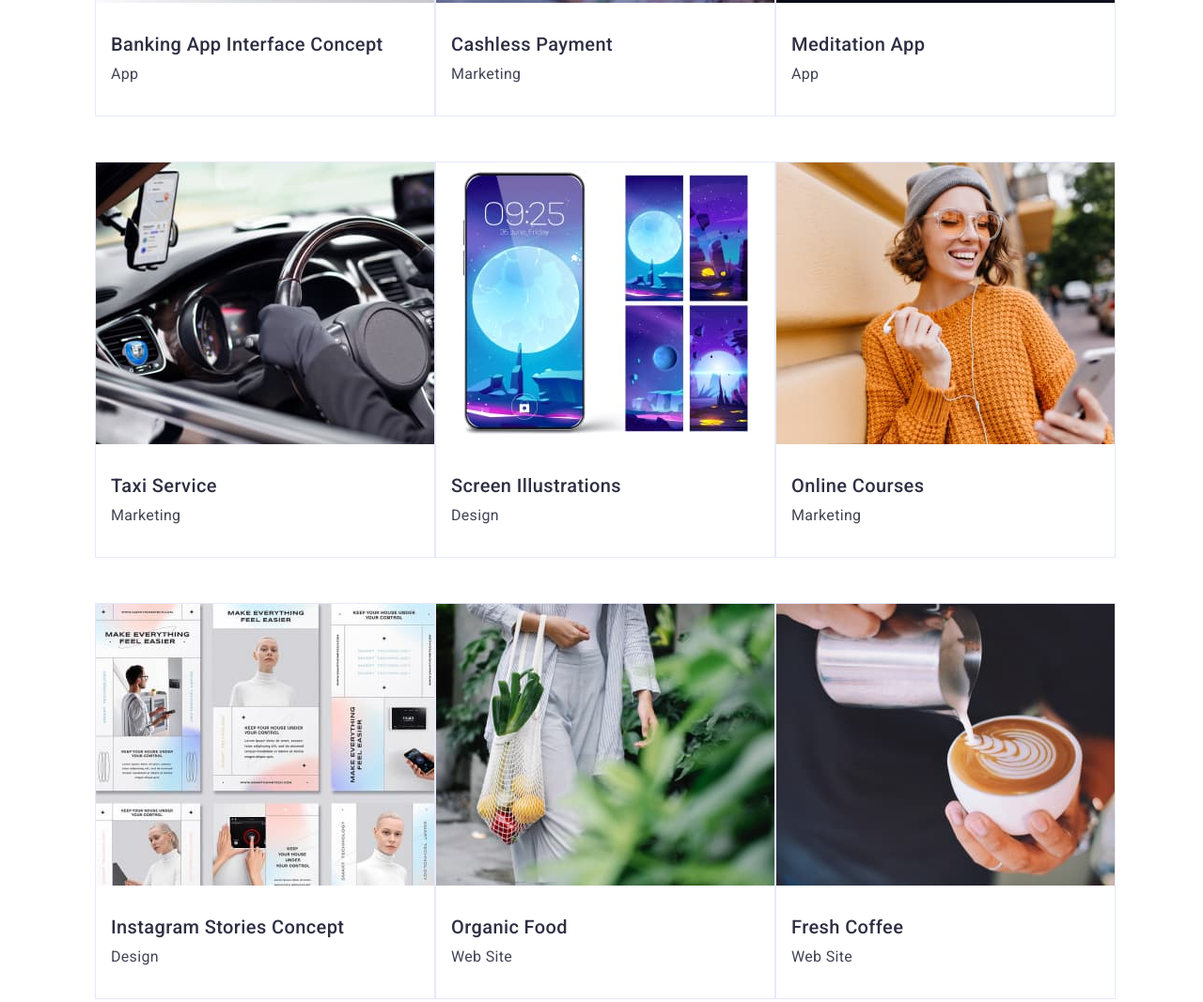
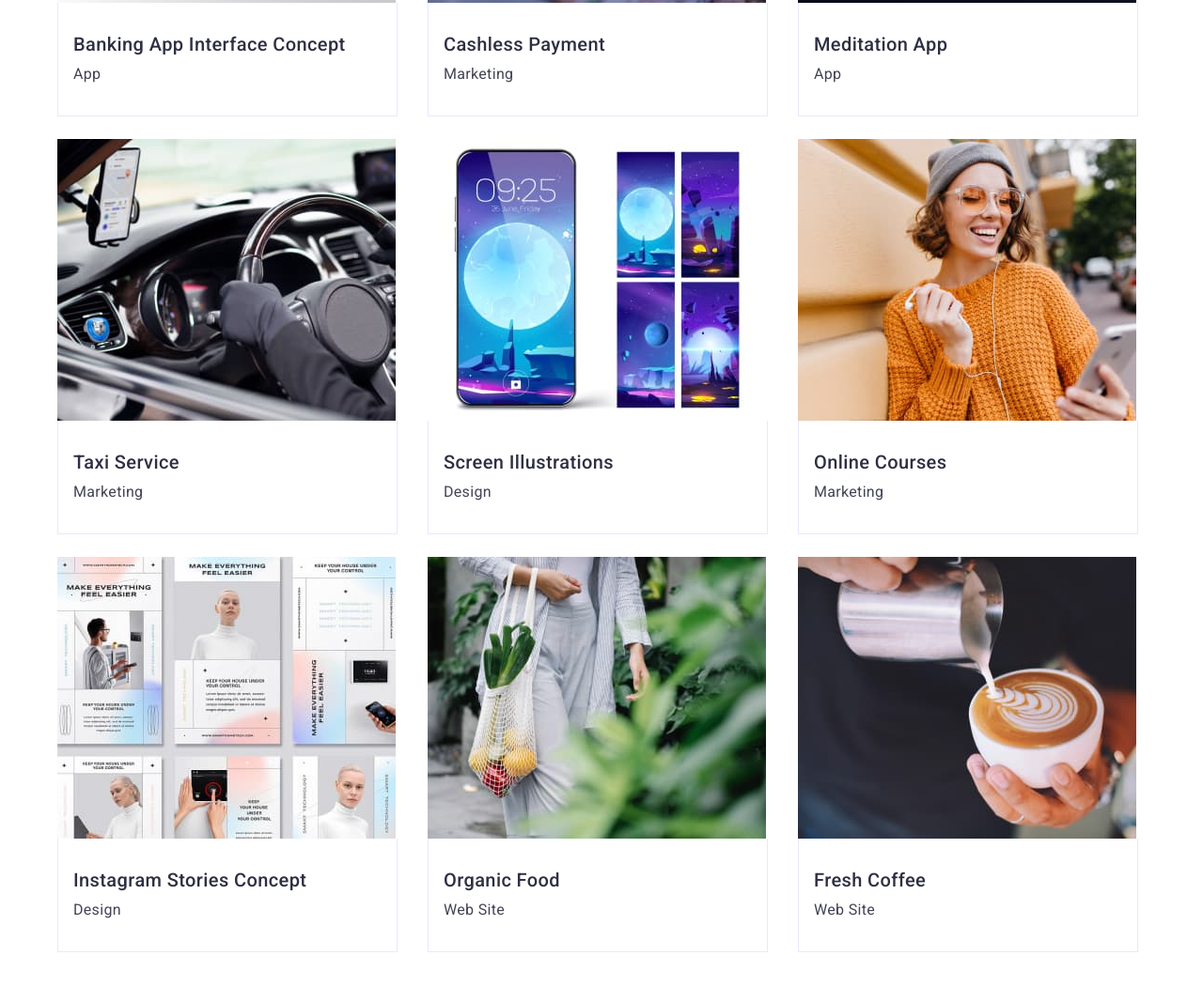
Before and after one commit to NikaDelva/goit-markup-hw-03, a plain HTML site: page portfolio.html in a window 1280 px wide. Shown: the part 620-1687 px from the top of the page at 94% size. Drawn offline with Linux system fonts and the light colour scheme.

Commit message:
homework-03-completed

```diff
--- a/css/styles.css
+++ b/css/styles.css
@@ -23,7 +23,7 @@ ul,
 ol {
     margin-top: 0;
     margin-bottom: 0;
-    padding-left: 0:
+    padding: 0;
 }
 
 address {
@@ -86,6 +86,10 @@ body {
     justify-content: space-between;
     padding-top: 24px;
     padding-bottom: 24px;
+}
+
+.header-menu {
+    border-bottom: 1px solid var(--accent);
 }
 
 .navigation-page {
@@ -196,6 +200,9 @@ body {
     /* identical to box height, or 120% */
     letter-spacing: 0.02em;
     color:var(--dark-theme);
+}
+
+.titles-margin {
     margin-bottom: 8px;
     margin-top: 32px;
 }
@@ -217,7 +224,6 @@ body {
 /*===ABOUT US===*/
 .content-menue {
     display: flex;
-    flex-wrap: wrap;
 }
 
 .content-menu-item:not(:nth-child(4n)) {
@@ -227,18 +233,21 @@ body {
 
 .employee-card {
     width: 264px;
-    left: 156px;
-    top: 1780px;
     background: #FFFFFF;
     box-shadow: 0px 1px 6px rgba(46, 47, 66, 0.08), 0px 1px 1px rgba(46, 47, 66, 0.16), 0px 2px 1px rgba(46, 47, 66, 0.08);
     border-radius: 0px 0px 4px 4px;
     text-align: center;
+    padding-top: 32px;
+    padding-bottom: 32px;
 }
 
 .employee-card:not(:nth-child(4n)) {
     margin-right: 24px;
 }
 
+.employee-card-text {
+    margin: 8px;
+}
 
 .title-two {
     font-weight: 700;
@@ -256,7 +265,6 @@ body {
     line-height: 1.5;
     letter-spacing: 0.02em;
     color: var(--main-text-color);
-    margin-bottom: 32px;
 }
 
 /*===FOOTER===*/
@@ -317,23 +325,25 @@ body {
 .portfolio-menu {
     display: flex;
     flex-wrap: wrap;
-    }
+    gap: 24px;
+}
 
-.portfolio-list-all {
-    background-color:#FFFFFF;
-    border: 1px solid var(--accent);
-    margin-bottom: 48px;
+.portfolio-menu-item {
+    width: calc((100% - 48px) / 3);
+    background-color: #FFFFFF;
 }
 
 
-.portfolio-menu-item > .content-title {
-    margin-left: 16px;
+.portfolio-card-text {
+    border: 1px solid var(--accent);
+    border-top: 0px;
+    width: 294px;
+    padding: 32px 50px 32px 16px;
 }
 
-.portfolio-menu-item > .text-description {
-    margin-left: 16px;
+.portfolio-text {
+    margin-top: 8px;
 }
-
 
 /*===FOOTER====*/
 .footer-accent {
--- a/portfolio.html
+++ b/portfolio.html
@@ -20,7 +20,7 @@
                 <ul class="navigation-menu list">
 
                     <li class="navigation-menu-item">
-                        <a href="" class="navigation-menu-link link page-open">Studio</a>
+                        <a href="./index.html" class="navigation-menu-link link page-open">Studio</a>
                     </li>
                     <li class="navigation-menu-item">
                         <a href="./portfolio.html" class="navigation-menu-link link">Portfolio</a>
@@ -70,71 +70,70 @@
                         <button type="button" class="filter-button">Marketing</button>
                     </li>
                 </ul>
-
                 <ul class="portfolio-menu list">
-                    <div class="portfolio-list-all">
                     <li class="portfolio-menu-item">
                             <img src="img/services/img-services-bank.jpg" alt="Application Concept" width="360" height="300" class="content-image">
+                        <div class="portfolio-card-text">
                             <h2 class="content-title">Banking App Interface Concept</h2>
-                            <p class="text-description">App</p>
+                            <p class="text-description portfolio-text">App</p>
+                        </div>
                     </li>
-                    </div>
-                    <div class="portfolio-list-all">
                     <li class="portfolio-menu-item">
                             <img src="img/services/img-services-cashless.jpg" alt="Cashless Services" width="360" height="300" class="content-image">
+                        <div class="portfolio-card-text">
                             <h2 class="content-title">Cashless Payment</h2>
-                            <p class="text-description">Marketing</p>
+                            <p class="text-description portfolio-text">Marketing</p>
+                        </div>
                     </li>
-                    </div>
-                    <div class="portfolio-list-all">
                     <li class="portfolio-menu-item">
                             <img src="img/services/img-services-meditation.jpg" alt="Application for meditation" width="360" height="300" class="content-image">
+                        <div class="portfolio-card-text">
                             <h2 class="content-title">Meditation App</h2>
-                        <p class="text-description">App</p>
+                            <p class="text-description portfolio-text">App</p>
+                        </div>
                     </li>
-                    </div>
-                    <div class="portfolio-list-all">
                     <li class="portfolio-menu-item">
                             <img src="img/services/img-services-taxi.jpg" alt="Appclication for taxi" width="360" height="300" class="content-image">
+                        <div class="portfolio-card-text">
                             <h2 class="content-title">Taxi Service</h2>
-                        <p class="text-description">Marketing</p>
+                            <p class="text-description portfolio-text">Marketing</p>
+                        </div>
                     </li>
-                    </div>
-                    <div class="portfolio-list-all">
                     <li class="portfolio-menu-item">
                             <img src="img/services/img-services-screenillustrations.jpg" alt="Wallpapers" width="360" height="300" class="content-image">
+                        <div class="portfolio-card-text">
                             <h2 class="content-title">Screen Illustrations</h2>
-                        <p class="text-description">Design</p>
+                            <p class="text-description portfolio-text">Design</p>
+                        </div>
                     </li>
-                    </div>
-                    <div class="portfolio-list-all">
                     <li class="portfolio-menu-item">
                             <img src="img/services/img-services-onlinecources.jpg" alt="Self-education" width="360" height="300" class="content-image">
+                        <div class="portfolio-card-text">
                             <h2 class="content-title">Online Courses</h2>
-                        <p class="text-description">Marketing</p>
+                            <p class="text-description portfolio-text">Marketing</p>
+                        </div>
                     </li>
-                    </div>
-                    <div class="portfolio-list-all">
                     <li class="portfolio-menu-item">
                             <img src="img/services/img-services-instastories.jpg" alt="Instagram Stories" width="360" height="300" class="content-image">
+                        <div class="portfolio-card-text">
                             <h2 class="content-title">Instagram Stories Concept</h2>
-                        <p class="text-description">Design</p>
+                            <p class="text-description portfolio-text">Design</p>
+                        </div>
                     </li>
-                    </div>
-                    <div class="portfolio-list-all">
                     <li class="portfolio-menu-item">
                             <img src="img/services/img-services-organicfood.jpg" alt="Food" width="360" height="300" class="content-image">
+                        <div class="portfolio-card-text">
                             <h2 class="content-title">Organic Food</h2>
-                        <p class="text-description">Web Site</p>
+                            <p class="text-description portfolio-text">Web Site</p>
+                        </div>
                     </li>
-                    </div>
-                    <div class="portfolio-list-all">
                     <li class="portfolio-menu-item">
                             <img src="img/services/img-services-coffee.jpg" alt="Coffee" width="360" height="300" class="content-image">
+                        <div class="portfolio-card-text">
                             <h2 class="content-title">Fresh Coffee</h2>
-                        <p class="text-description">Web Site</p>
+                            <p class="text-description portfolio-text">Web Site</p>
+                        </div>
                     </li>
-                    </div>
                 </ul>
             </div>
         </section>
@@ -142,7 +141,7 @@
     <!--FOOTER SECTION-->
     <footer class="footer-style">
         <div class="container footer-container">
-            <a href="./index.html" class="logotype link" class="footer-link"><span class="accent">WEB</span><span
+            <a href="./index.html" class="logotype link footer-link"><span class="accent">WEB</span><span
                     class="footer-accent">STUDIO</span></a>
             <p class="footer-text-style">Increase the flow of customers and sales for your business with digital marketing &
                 growth solutions.</p>
```
Also changed, not shown: index.html (+19 -18 lines). Lines whose indentation alone changed are shown as unchanged.
